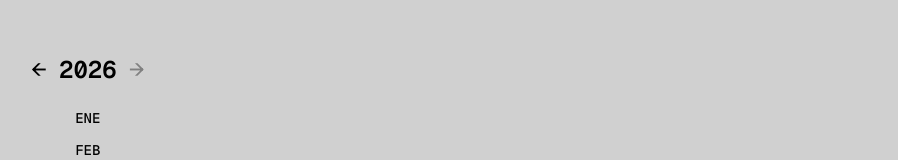
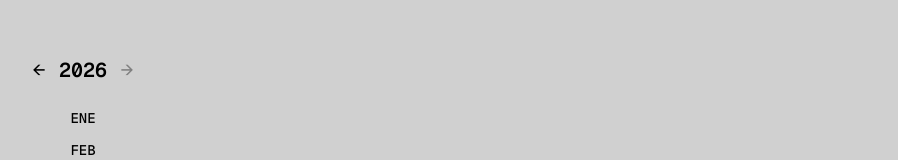
Before and after one commit to d4-n1/ticky, a React (Vite) app: page / in a window 1280 px wide. Shown: the part 126-286 px from the top of the page, without its empty margins (13-911 px from the left). Built offline with nearby package versions, Linux system fonts and the light colour scheme.

Commit message:
Modified sidebar styles

```diff
--- a/src/components/Sidebar.jsx
+++ b/src/components/Sidebar.jsx
@@ -16,14 +16,14 @@ const Sidebar = ({
     <div className='fixed left-0 top-0 h-dvh font-mono flex flex-col items-center justify-center shrink-0 select-none pb-4 pl-8 z-10'>
       {/* Selector de año */}
       <div className='flex items-center mb-4'>
-        <button onClick={() => onChangeYear(-1)} className='size-10 text-2xl'>
+        <button onClick={() => onChangeYear(-1)} className='size-10 text-xl'>
           ←
         </button>
-        <span className='font-semibold text-2xl'>{selectedYear}</span>
+        <span className='font-semibold text-xl'>{selectedYear}</span>
         <button
           onClick={() => onChangeYear(1)}
           disabled={!canGoForwardYear}
-          className={`text-2xl px-1${canGoForwardYear ? '' : ' text-dark-grey cursor-default'} size-10`}
+          className={`text-xl px-1${canGoForwardYear ? '' : ' text-dark-grey cursor-default'} size-10`}
         >
           →
         </button>
--- a/src/index.css
+++ b/src/index.css
@@ -8,6 +8,14 @@
   font-display: swap;
 }
 
+* {
+  user-select: none;
+}
+
+input, textarea {
+  user-select: text;
+}
+
 @theme {
   --font-mono: 'Geist Mono', monospace;
   --color-grey: #d0d0d0;
```
